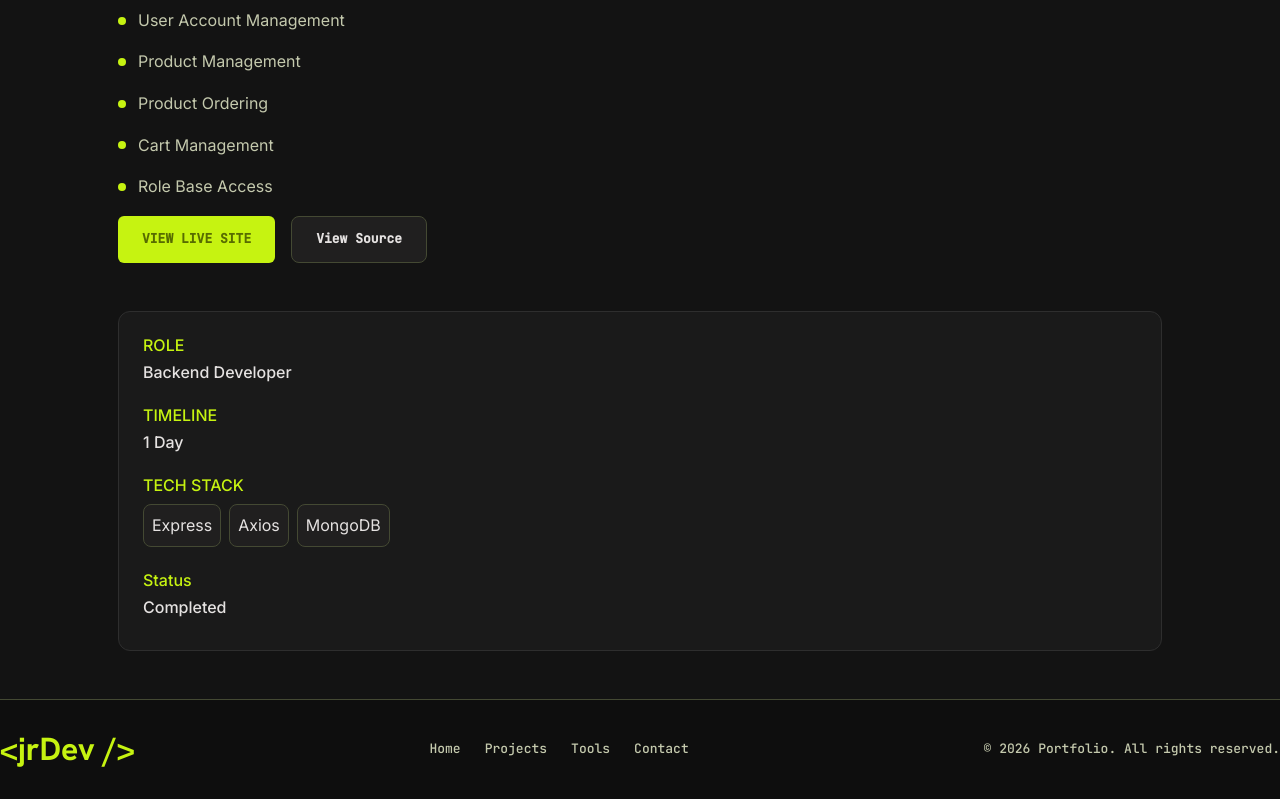
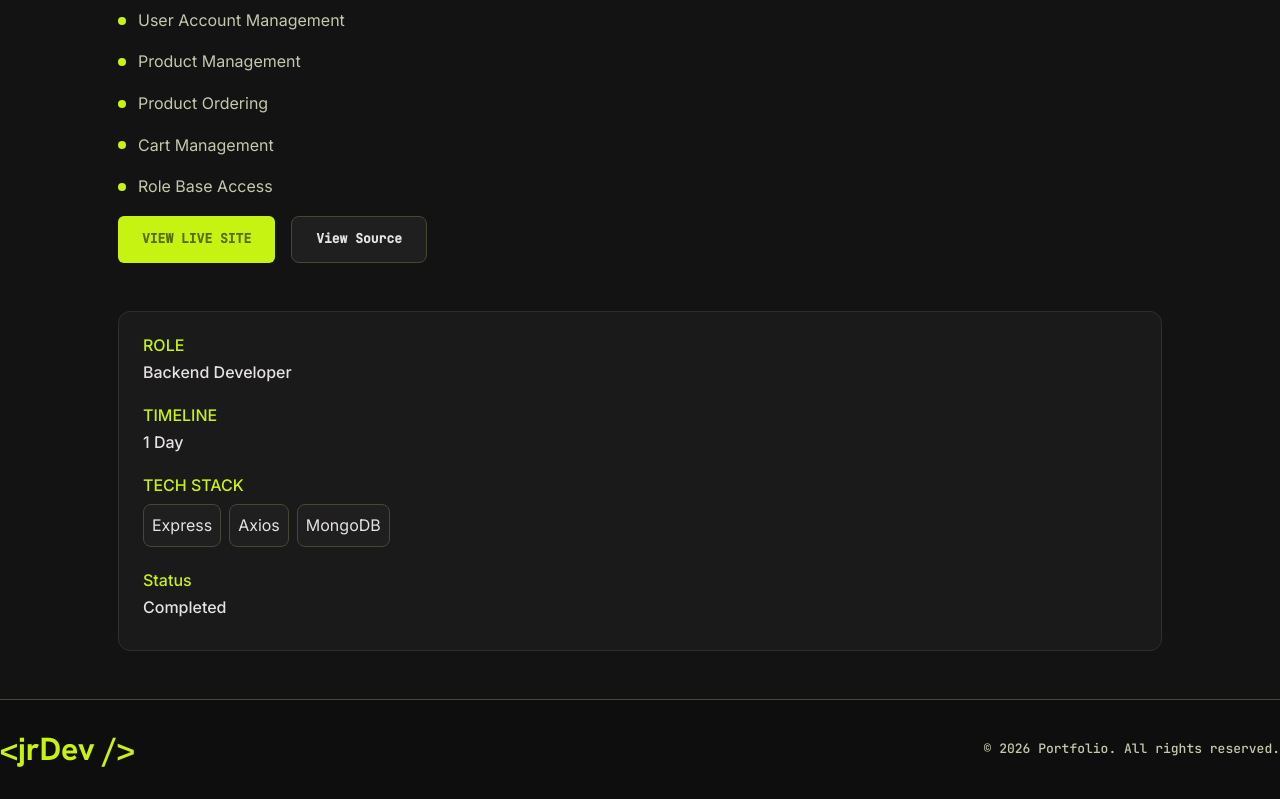
Before and after one commit to addzzzs/portfolio-vue, a Vue app: page /project/1 in a window 1280 px wide. Shown: the part 1072-1871 px from the top of the page. Built offline with nearby package versions, Linux system fonts and the light colour scheme.

Commit message:
Fix upgrade issue

```diff
--- a/src/App.vue
+++ b/src/App.vue
@@ -1,10 +1,7 @@
 <script setup>
 import NavBar from "./components/NavBar.vue";
-import About from "./components/About.vue";
-import Contact from "./components/Contact.vue";
+
 import Footer from "./components/Footer.vue";
-import Projects from "./components/Projects.vue";
-import Tools from "./components/Tools.vue";
 </script>
 
 <template>
--- a/src/components/Contact.vue
+++ b/src/components/Contact.vue
@@ -39,7 +39,7 @@ const submitForm = async () => {
         name: name.value,
         email: email.value,
         message: message.value,
-        "g-recaptcha-response": recaptchaToken.value,
+        // "g-recaptcha-response": recaptchaToken.value,
       }),
     });
 
--- a/src/components/Footer.vue
+++ b/src/components/Footer.vue
@@ -6,12 +6,7 @@
       style="margin: 0 auto"
     >
       <div class="navbar-brand-custom">&lt;jrDev /&gt;</div>
-      <div class="d-flex flex-wrap justify-content-center gap-4">
-        <a href="#" class="footer-link">Home</a>
-        <a href="#projects" class="footer-link">Projects</a>
-        <a href="#tools" class="footer-link">Tools</a>
-        <a href="#contact" class="footer-link">Contact</a>
-      </div>
+
       <p class="footer-link mb-0">© 2026 Portfolio. All rights reserved.</p>
     </div>
   </footer>
--- a/src/components/Projects.vue
+++ b/src/components/Projects.vue
@@ -5,7 +5,7 @@ import ProjectCard from "./ProjectCard.vue";
 
 <template>
   <section
-    class="bg-surface-container-lowest py-section-padding border-t border-outline-variant"
+    class="bg-surface-container-lowest py-section-padding border-t border-outline-variant container"
     id="projects"
   >
     <div class="container-fluid px-5 mx-auto px-margin-mobile md:px-gutter">
--- a/src/components/Tools.vue
+++ b/src/components/Tools.vue
@@ -4,7 +4,7 @@ import techStack from "../data/techStack.json";
 </script>
 
 <template>
-  <section class="section-padded" id="tools">
+  <section class="section-padded container" id="tools">
     <div class="container-max mx-auto" style="margin: 0 auto">
       <div class="text-center mb-5" style="margin-bottom: 80px !important">
         <h2 class="headline-lg mb-2">Tools &amp; Stack</h2>
--- /dev/null
+++ b/src/store/global.js
@@ -0,0 +1,3 @@
+import { defineStore } from "pinia";
+
+export const useGlobalStore = defineStore("global", () => {});
```
